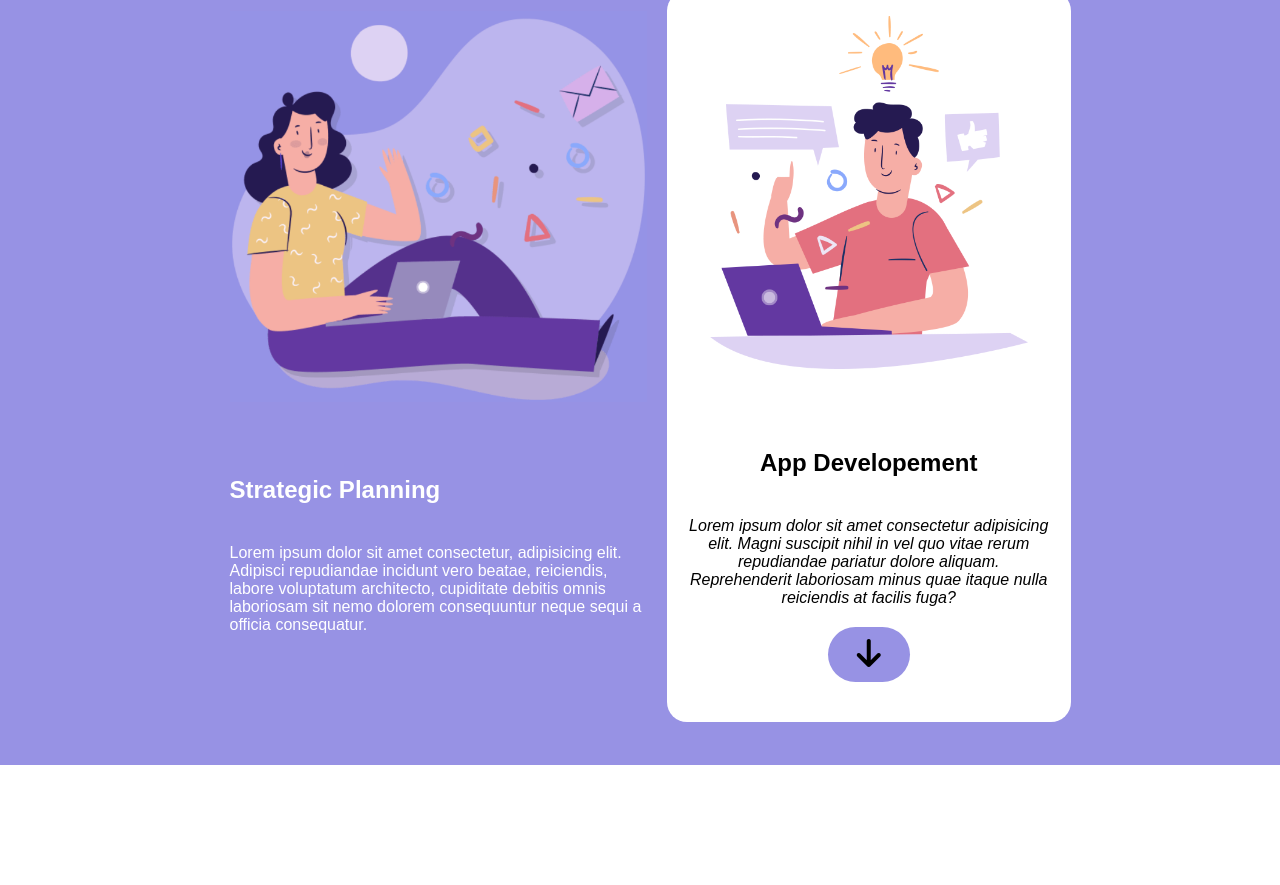
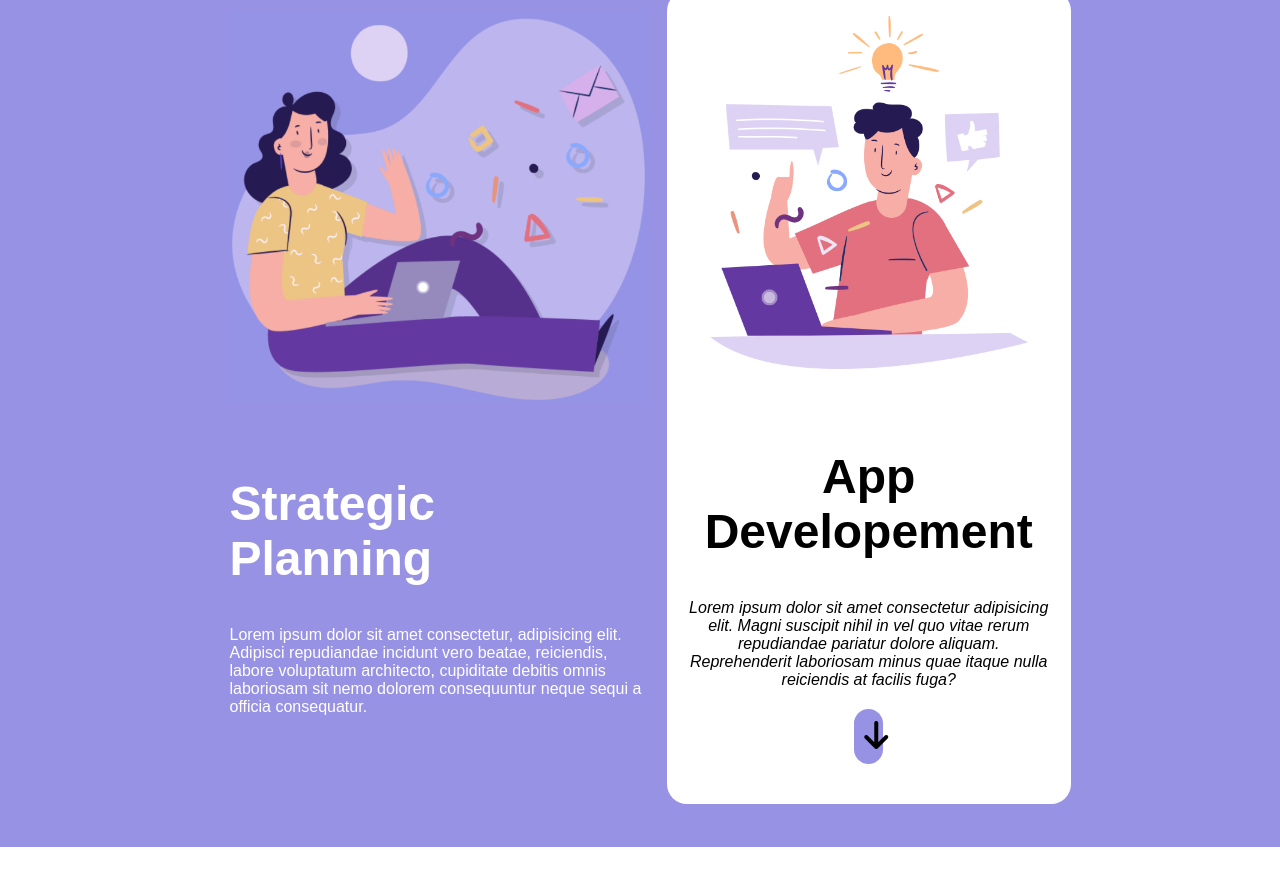
Before and after one commit to marcodldev/htmlcss-responsive-layout, a plain HTML site: page index.html in a window 1280 px wide. Shown: the part 1024-1909 px from the top of the page. Before the commit the page ends 1789 px from the top, so only its background shows below. Drawn offline with Linux system fonts and the light colour scheme.

Commit message:
+ sec 2 tablet - desktop

```diff
--- a/assets/css/style.css
+++ b/assets/css/style.css
@@ -157,7 +157,15 @@
     justify-content: space-between;
 }
 
-}
+    .planning h2 {
+        padding-bottom: 40px;
+        font-size: 3rem;
+
+    }
+
+    #arrowplan {
+        margin: 20px 46%;
+    }
 
 @media screen and (min-width: 992px) {
 
@@ -198,3 +206,7 @@
    #phone {
     display: flex;
    }
+
+   .plansec {
+    margin: auto;
+   }
--- a/index.html
+++ b/index.html
@@ -127,7 +127,7 @@
 
         <section class="bgpurple">
 
-            <div class="margin70">
+            <div class="margin70 plansec">
 
                 <div class="planning">
                     <img src="./assets/img/planning1.png" alt="planning1">
@@ -148,6 +148,13 @@
 
         </section>
 
+        <section>
+
+            <div class="margin70">
+
+            </div>
+
+        </section>
 
 
     </main>
```
